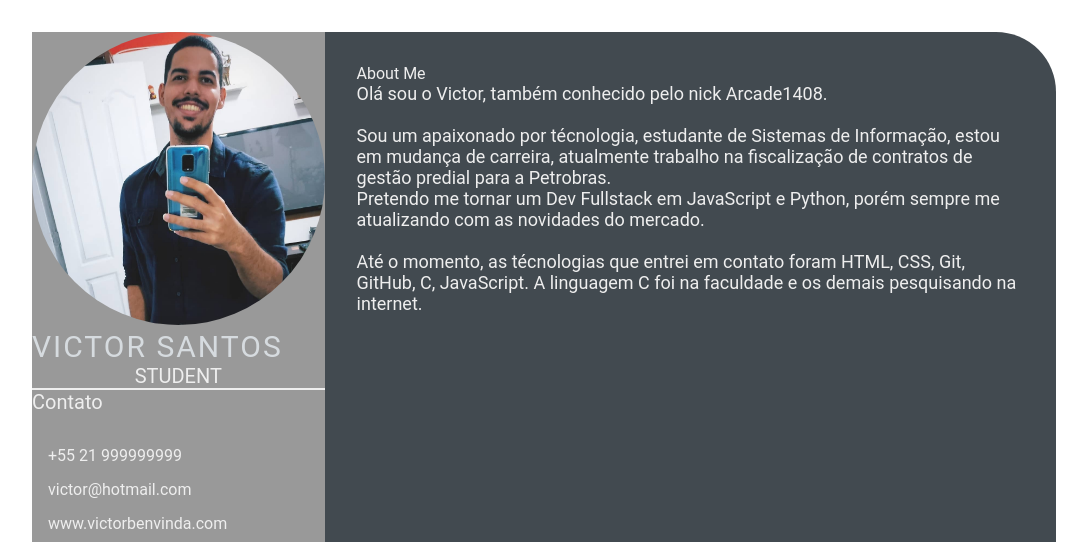
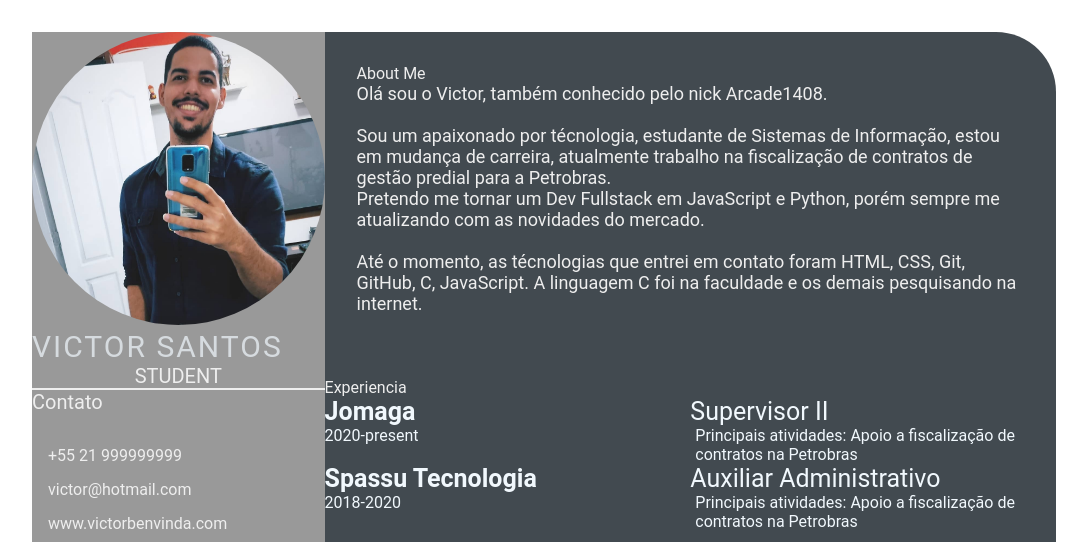
Before and after one commit to Arcade1408/CVjornadadev1408.github.io, a plain HTML site: page index.html in a window 1280 px wide. Shown: the top 542 px of the page, without its empty margins (96-1183 px from the left). Drawn offline with Linux system fonts and the light colour scheme.

Commit message:
Inclusão do campo de experiencias e estilo no mesmo com CSS (#3)

```diff
--- a/index.html
+++ b/index.html
@@ -47,6 +47,31 @@
                     </p>
                 </section>
             </div>
+            <section class="experience gap">
+                <div class="right-title">Experiencia</div>
+                <div class="experience-contents">
+                    <div class="exp-left">
+                        <p class="exp-company-name">Jomaga</p>
+                        <p class="exp-time_period">2020-present</p>
+                    </div>
+                    <div class="exp-right">
+                        <p class="exp-position">Supervisor II</p>
+                        <p class="exp-desc">
+                            Principais atividades: Apoio a fiscalização de contratos na Petrobras
+                        </p>
+                    </div>
+                        <div class="exp-left">
+                            <p class="exp-company-name">Spassu Tecnologia</p>
+                            <p class="exp-time_period">2018-2020</p>
+                        </div>
+                        <div class="exp-right">
+                            <p class="exp-position">Auxiliar Administrativo</p>
+                            <p class="exp-desc">
+                                Principais atividades: Apoio a fiscalização de contratos na Petrobras
+                            </p>
+                        </div>
+                </div>
+            </section>
         </section>
     </main>
 </body>
--- a/style.css
+++ b/style.css
@@ -101,3 +101,38 @@
     font-size: 18px;
     color: #eeeeee;
 }
+
+.experience-contents,
+.education-contents,
+.awards-contents {
+    display: grid;
+    grid-template-columns: repeat(2, 1fr);
+    padding-bottom: 2rem;
+    color: #F1F8FD;
+}
+
+.exp-company-name,
+.education-school-name,
+.awards-company-name {
+    font-size: 25px;
+    font-weight: bold;
+}
+
+.exp-time-period,
+.educationp-time-period,
+.awards-time-period {
+    font-size: 18px;
+}
+
+.exp-position,
+.education-subject,
+.awards-name {
+    font-size: 25px;
+}
+
+.exp-desc,
+.education-desc,
+.awards-desc {
+    font-size: 16px;
+    padding-left: 5px;
+}
```
